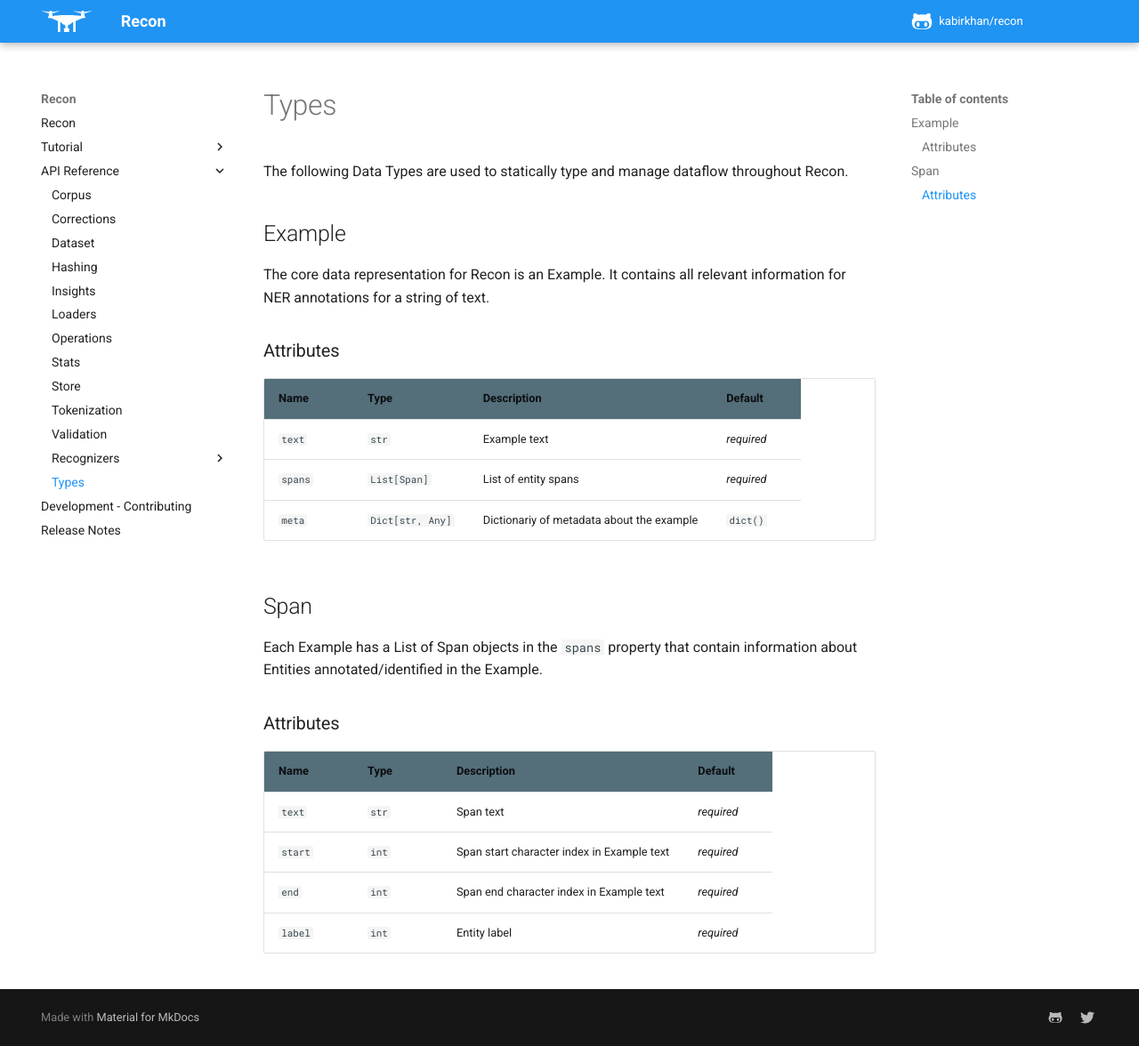
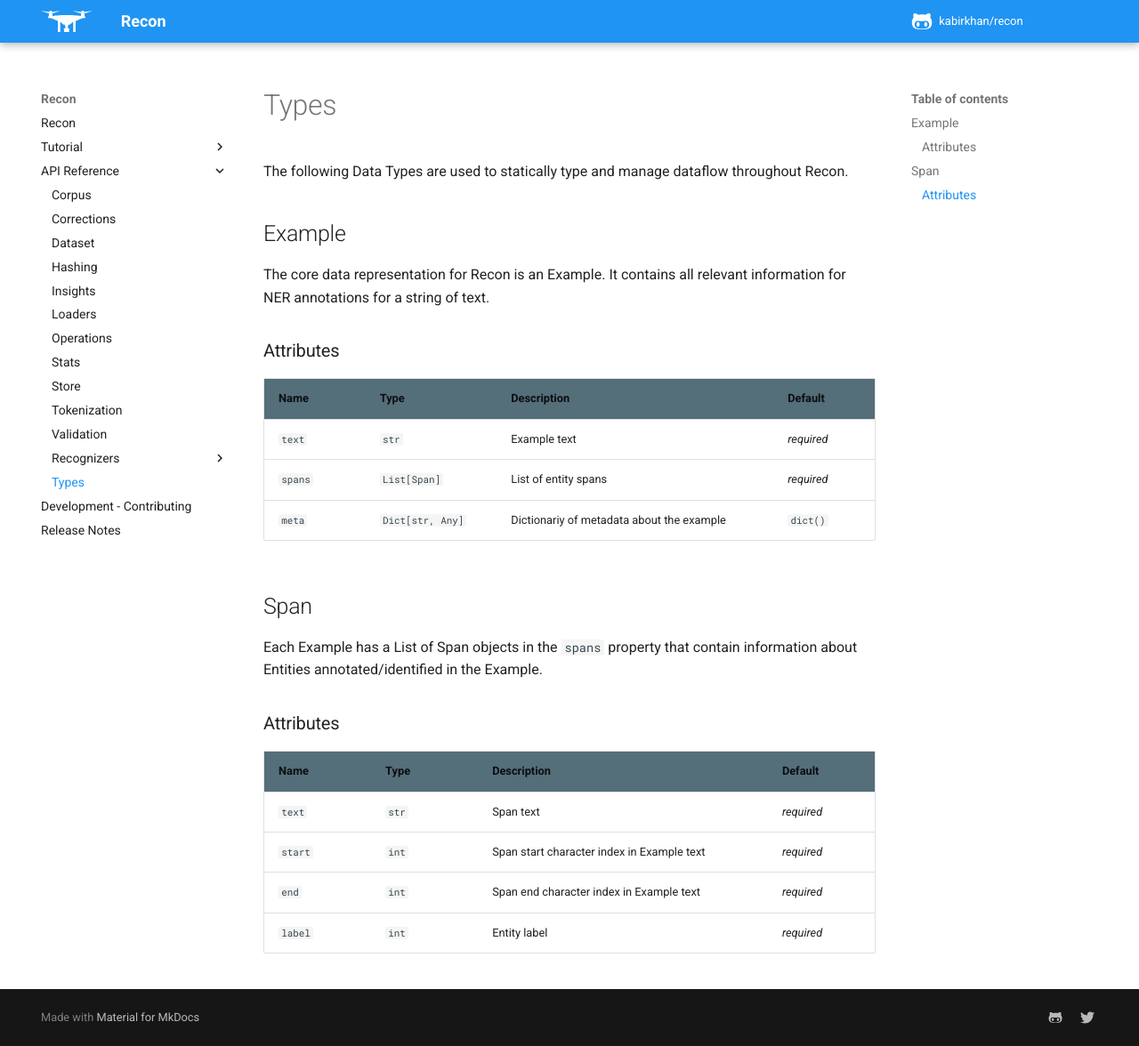
Before and after one commit to kabirkhan/recon, an MkDocs documentation site: the page built from docs/api/types/example.md, in a window 1280 px wide and 1176 px high. Shown: the whole window at 89% size. Built offline with MkDocs 1.6.1 and Material for MkDocs 9.7.7, drawn with Linux system fonts in a browser that asks for light colours; comment, search, counter and statistics services are not loaded.

Commit message:
Fix data tables in API referecne

```diff
--- a/docs/css/custom.css
+++ b/docs/css/custom.css
@@ -27,6 +27,14 @@ a.internal-link::after {
     width: 100%
 }
 
+.md-typeset__table > table {
+    display: table
+}
+
+.md-typeset table:not([class]) {
+    display: table;
+}
+
 .md-typeset__table > table > thead {
     background-color: #546e7a
 }
```
